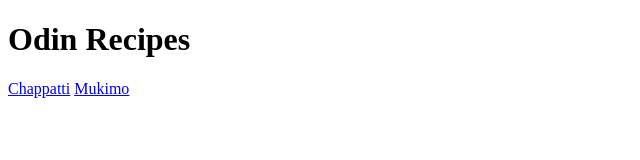
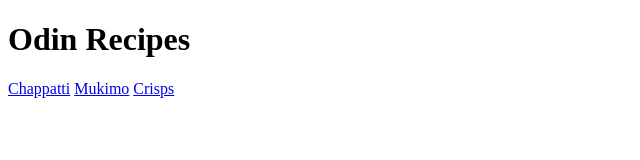
Before and after one commit to Nyoikelawe/odin-recipes, a plain HTML site: page index.html in a window 1280 px wide. Shown: the full height of the page, 0-640 px from the left. Drawn offline with Linux system fonts and the light colour scheme.

Commit message:
Added relative link for crisps

```diff
--- a/index.html
+++ b/index.html
@@ -8,5 +8,6 @@
         <h1>Odin Recipes</h1>
         <a href="recipes/chappatti.html">Chappatti</a>
         <a href="recipes/mukimo.html">Mukimo</a>
+        <a href="recipes/crisps.html">Crisps</a>
     </body>
 </html>
```
